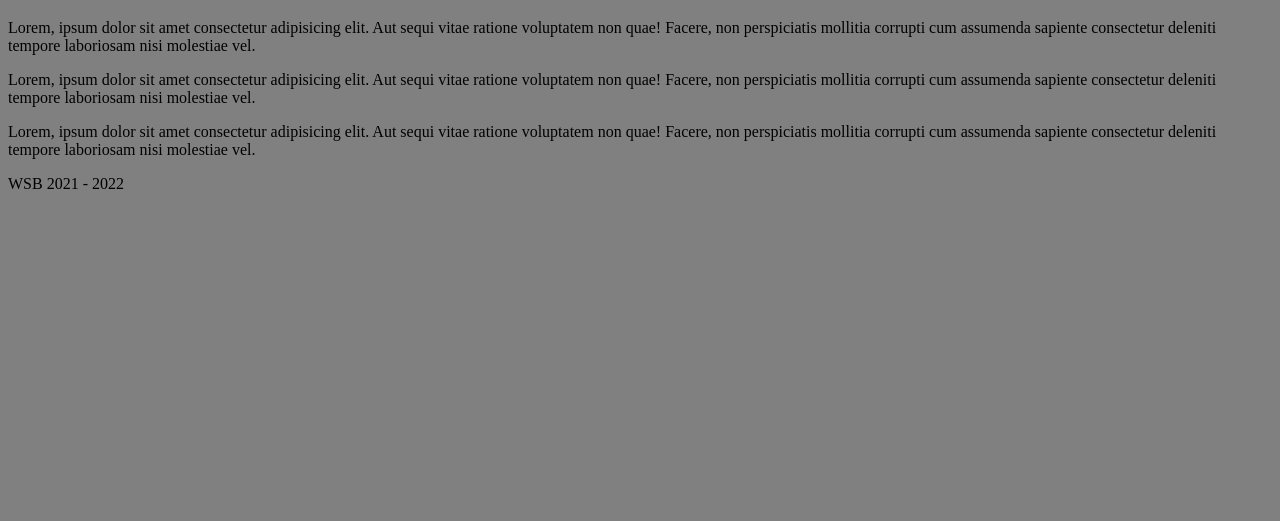
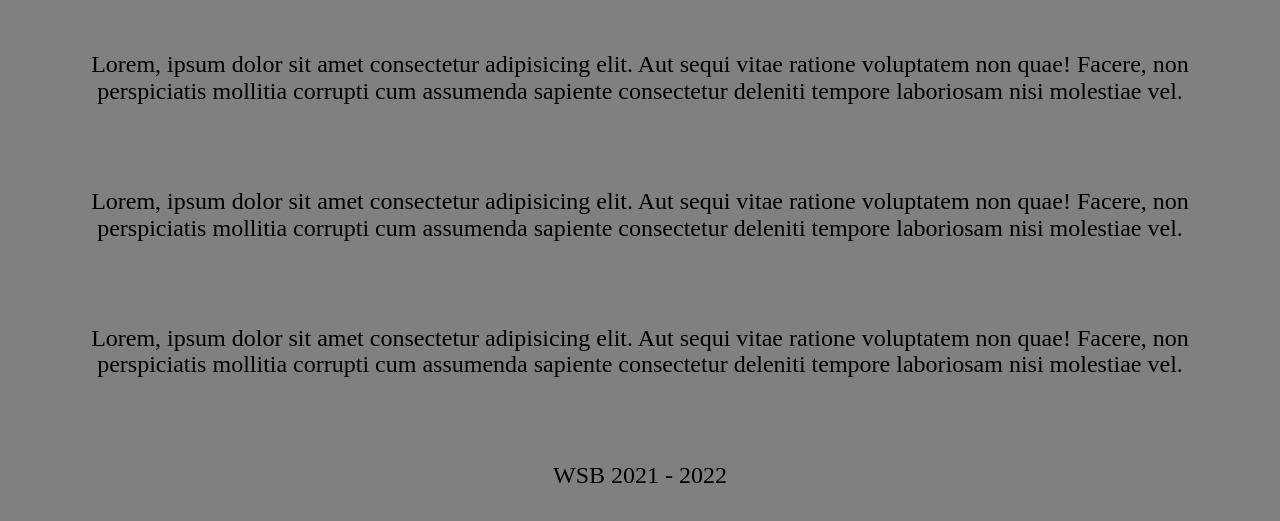
Before and after one commit to MateuszLupij/projekt-lab-2-wsb, a plain HTML site: page index.html in a window 1280 px wide. Shown: the part 131-652 px from the top of the page. Drawn offline with Linux system fonts and the light colour scheme.

Commit message:
zmiana styl elementow p

```diff
--- a/index.html
+++ b/index.html
@@ -18,6 +18,15 @@
             color: white;
             text-shadow: 3px 3px 3px black;
         }
+
+        p{
+
+            font-size: 24px;
+            line-height: 1.1;
+            padding: 30px 40px;
+            text-align: center;
+
+        }
     </style>
 </head>
 <body>
```
